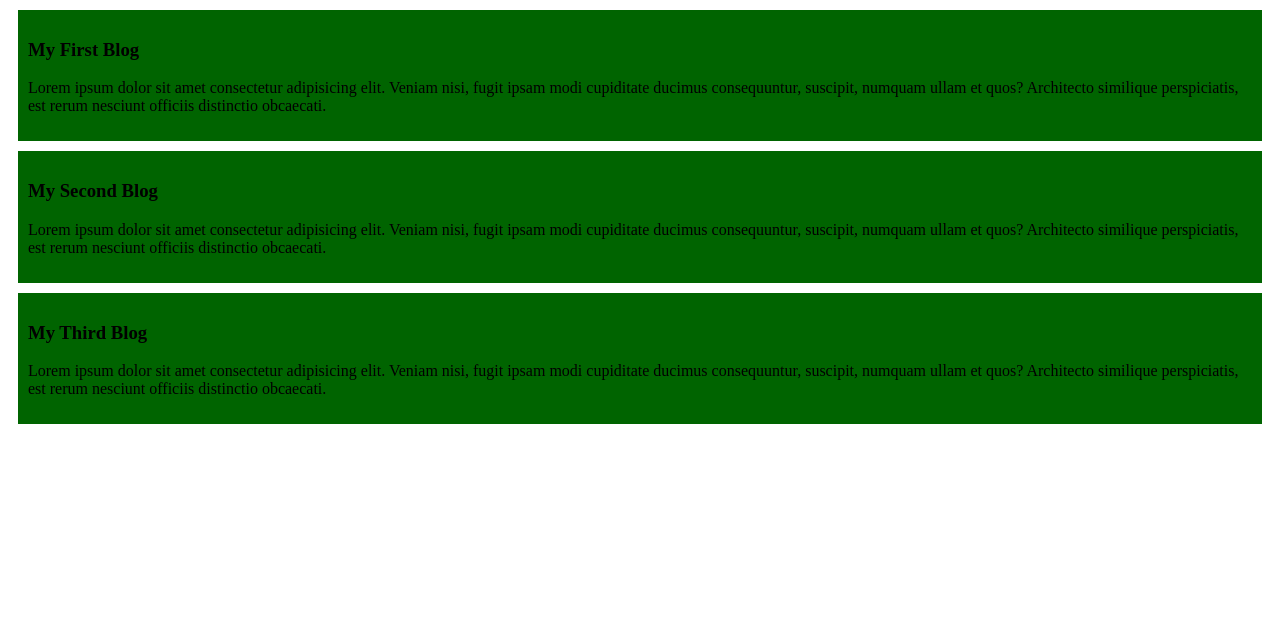
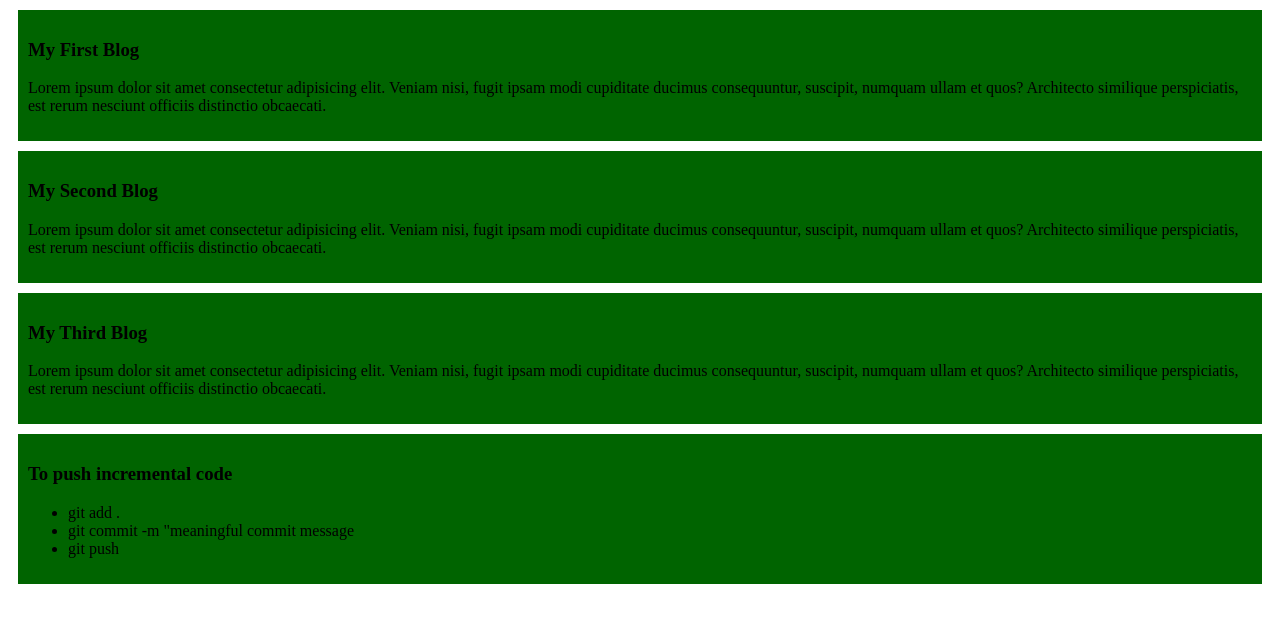
Before and after one commit to Prazzalc/My-first-website, a plain HTML site: page index.html in a window 1280 px wide. Drawn offline with Linux system fonts and the light colour scheme.

Commit message:
adding list of incremental cod in github

```diff
--- a/index.html
+++ b/index.html
@@ -19,6 +19,14 @@
         <h3>My Third Blog</h3>
         <p>Lorem ipsum dolor sit amet consectetur adipisicing elit. Veniam nisi, fugit ipsam modi cupiditate ducimus consequuntur, suscipit, numquam ullam et quos? Architecto similique perspiciatis, est rerum nesciunt officiis distinctio obcaecati.</p>
     </div>
+    <div>
+        <h3>To push incremental code</h3>
+        <ul>
+            <li>git add .</li>
+            <li>git commit -m "meaningful commit message</li>
+            <li>git push</li>
+        </ul>
+    </div>
 
 </body>
 </html>
```
